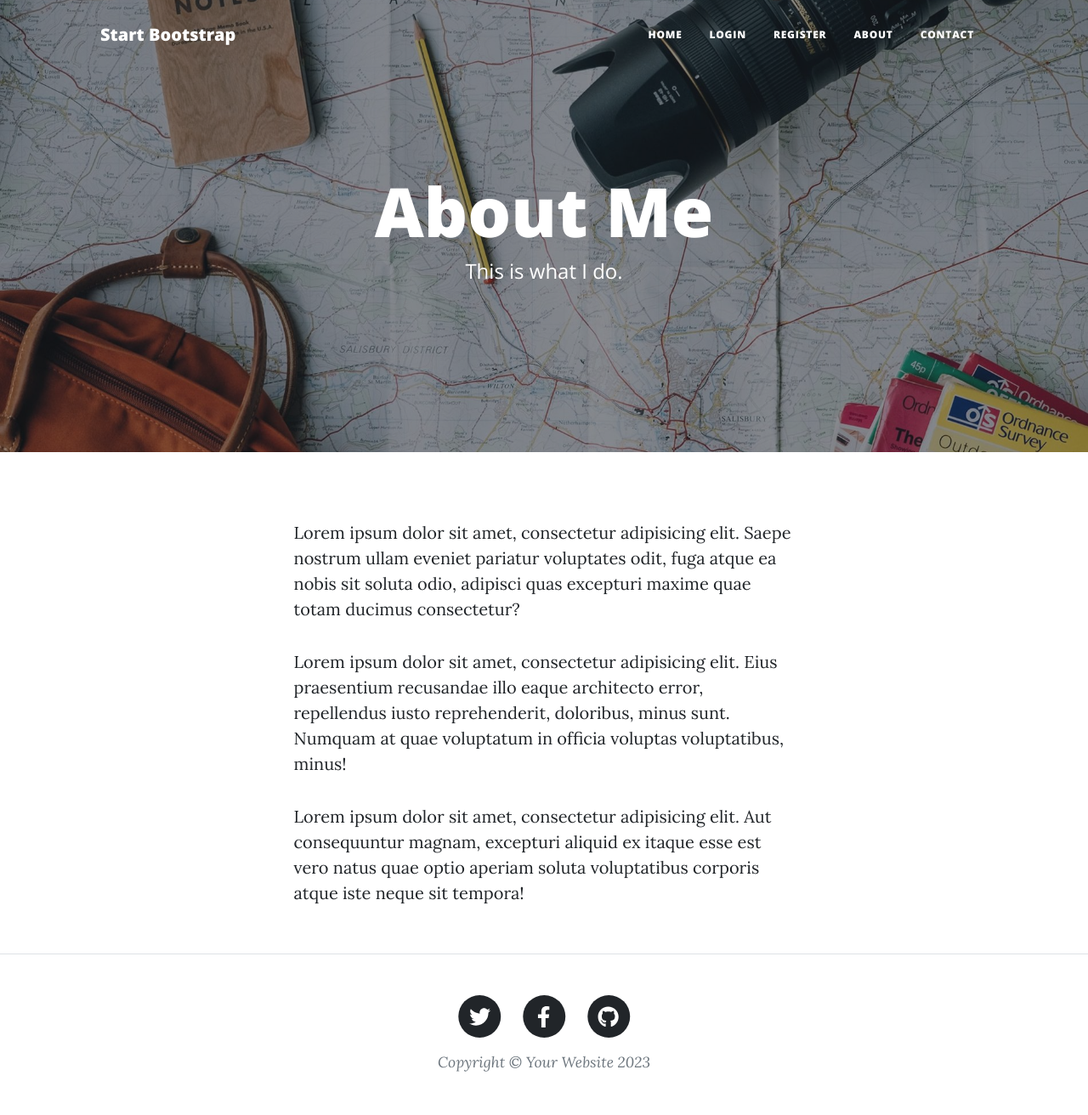
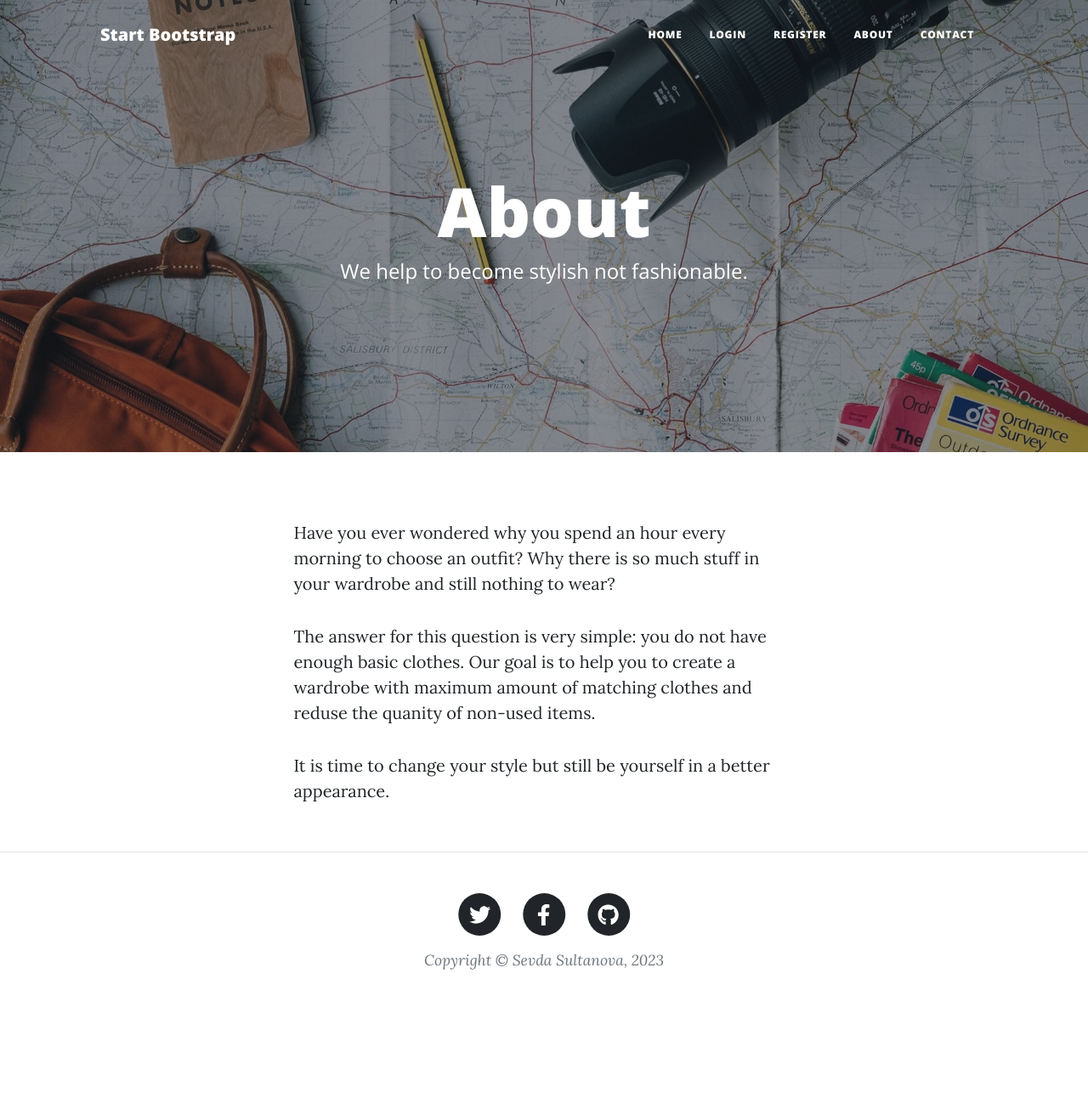
Before and after one commit to Sevdaakari/blog-for-deployment, a Flask app: page /about in a window 1280 px wide. Shown: the whole page at 85% size. After the commit the page ends 1141 px from the top, so only its background shows below. Run offline with Flask 3, Linux system fonts and the light colour scheme; some libraries are stand-ins or nearby versions.

Commit message:
Style Blog now

```diff
--- a/templates/about.html
+++ b/templates/about.html
@@ -9,8 +9,8 @@
     <div class="row gx-4 gx-lg-5 justify-content-center">
       <div class="col-md-10 col-lg-8 col-xl-7">
         <div class="page-heading">
-          <h1>About Me</h1>
-          <span class="subheading">This is what I do.</span>
+          <h1>About</h1>
+          <span class="subheading">We help to become stylish not fashionable.</span>
         </div>
       </div>
     </div>
@@ -22,22 +22,19 @@
     <div class="row gx-4 gx-lg-5 justify-content-center">
       <div class="col-md-10 col-lg-8 col-xl-7">
         <p>
-          Lorem ipsum dolor sit amet, consectetur adipisicing elit. Saepe
-          nostrum ullam eveniet pariatur voluptates odit, fuga atque ea nobis
-          sit soluta odio, adipisci quas excepturi maxime quae totam ducimus
-          consectetur?
+          Have you ever wondered why you spend an hour every morning to
+          choose an outfit? Why there is so much stuff in your wardrobe
+          and still nothing to wear?
         </p>
         <p>
-          Lorem ipsum dolor sit amet, consectetur adipisicing elit. Eius
-          praesentium recusandae illo eaque architecto error, repellendus iusto
-          reprehenderit, doloribus, minus sunt. Numquam at quae voluptatum in
-          officia voluptas voluptatibus, minus!
+          The answer for this question is very simple: you do not have
+          enough basic clothes. Our goal is to help you to create a wardrobe
+          with maximum amount of matching clothes and reduse the quanity of
+          non-used items.
         </p>
         <p>
-          Lorem ipsum dolor sit amet, consectetur adipisicing elit. Aut
-          consequuntur magnam, excepturi aliquid ex itaque esse est vero natus
-          quae optio aperiam soluta voluptatibus corporis atque iste neque sit
-          tempora!
+          It is time to change your style but still be yourself in a
+          better appearance.
         </p>
       </div>
     </div>
--- a/templates/footer.html
+++ b/templates/footer.html
@@ -29,7 +29,7 @@
                               </a>
                           </li>
                       </ul>
-                      <div class="small text-center text-muted fst-italic">Copyright &copy; Your Website 2023</div>
+                      <div class="small text-center text-muted fst-italic">Copyright &copy; Sevda Sultanova, 2023</div>
                   </div>
               </div>
           </div>
--- a/templates/header.html
+++ b/templates/header.html
@@ -8,7 +8,7 @@
     />
     <meta name="description" content="" />
     <meta name="author" content="" />
-    <title>Angela's Blog</title>
+    <title>Talk about style</title>
     {% block styles %}
     <!-- Load Bootstrap-Flask CSS here -->
     {{ bootstrap.load_css() }}
--- a/templates/index.html
+++ b/templates/index.html
@@ -9,8 +9,8 @@
     <div class="row gx-4 gx-lg-5 justify-content-center">
       <div class="col-md-10 col-lg-8 col-xl-7">
         <div class="site-heading">
-          <h1>Angela's Blog</h1>
-          <span class="subheading">A collection of random musings.</span>
+          <h1>Talk about style</h1>
+          <span class="subheading">What is style?</span>
         </div>
       </div>
     </div>
```
